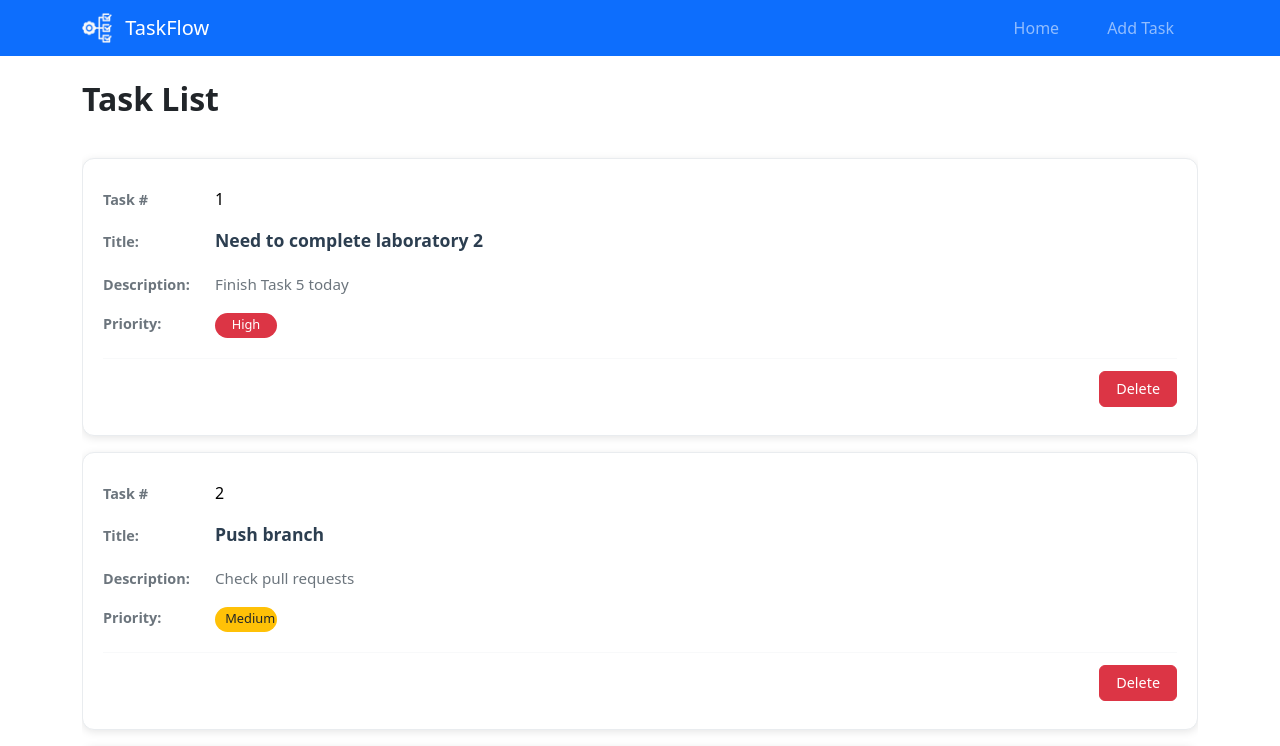
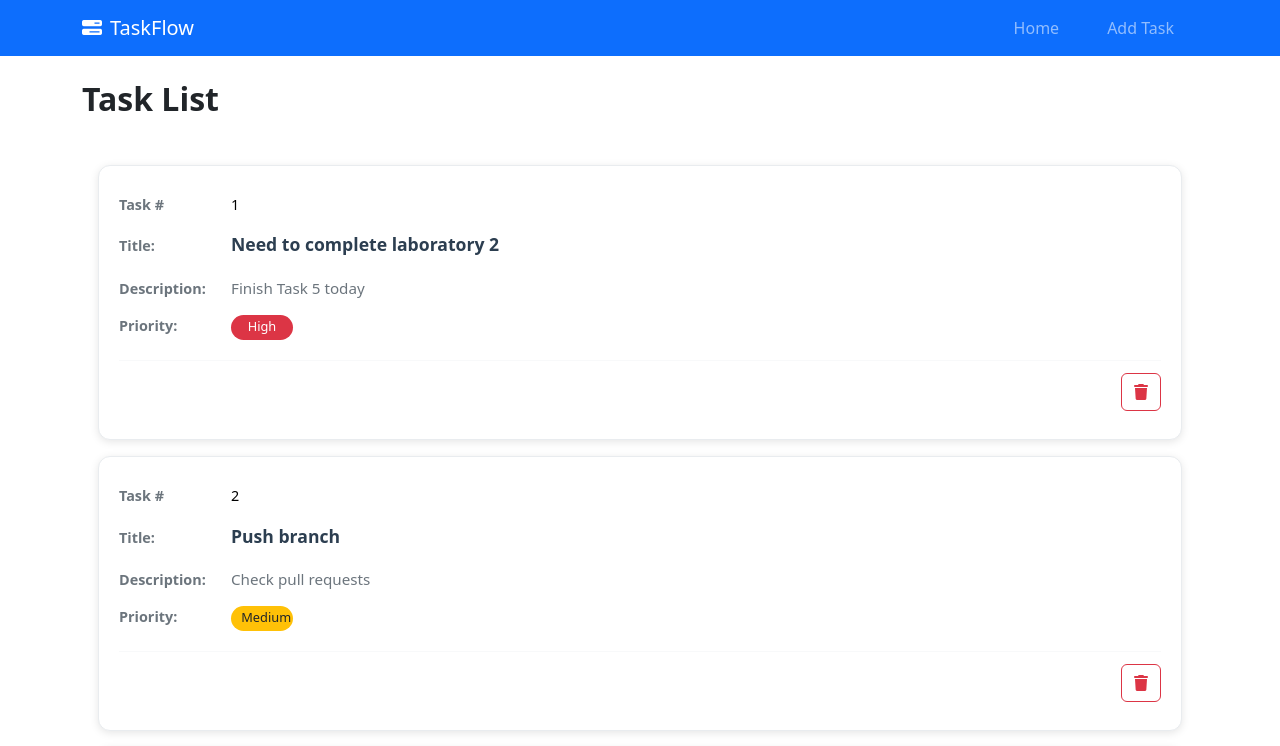
Before and after one commit to pugarioo/TaskFlow, a React (Create React App) app: page / in a window 1280 px wide. Shown: the top 746 px of the page. Built offline with nearby package versions, Linux system fonts and the light colour scheme.

Commit message:
change delete button and add delete animation

```diff
--- a/public/index.html
+++ b/public/index.html
@@ -5,6 +5,7 @@
     <link rel="icon" href="%PUBLIC_URL%/favicon.ico" />
     <meta name="viewport" content="width=device-width, initial-scale=1" />
     <meta name="theme-color" content="#000000" />
+    <script src="https://kit.fontawesome.com/31e62592db.js" crossorigin="anonymous"></script>
     <meta name="description" content="Docker React App" />
     <title>TaskFlow</title>
   </head>
--- a/src/App.css
+++ b/src/App.css
@@ -52,6 +52,11 @@ li {
   transform: translateY(-5px);
 }
 
+.fade-out {
+  opacity: 0;
+  transition: opacity 0.5s ease-out;
+}
+
 h2 {
   color: #003366;
   font-weight: 600;
@@ -71,9 +76,6 @@ h2 {
   border-spacing: 0 16px;
 }
 
-.modern-card-table thead {
-  display: none; /* Hide the header for a cleaner card look */
-}
 
 .modern-card-table tbody tr {
   display: block;
@@ -192,7 +194,7 @@ h2 {
 }
 
 /* Delete button improvements */
-.modern-card-table .delete-btn {
+.modern-card-table {
   border-radius: 6px;
   font-weight: 500;
   padding: 0.4rem 1rem;
@@ -211,16 +213,6 @@ h2 {
   max-width: 900px;
 }
 
-.btn-danger {
-  background-color: #dc3545;
-  border: none;
-  transition: background-color 0.3s ease;
-}
-
-.btn-danger:hover {
-  background-color: #b52a36;
-}
-
 form {
   min-height: 75%;
 }
--- a/src/App.js
+++ b/src/App.js
@@ -1,4 +1,4 @@
-import React, { useEffect, useState } from 'react';
+import React, { use, useEffect, useState } from 'react';
 import { BrowserRouter as Router, Routes, Route, Link } from 'react-router-dom';
 import Container from 'react-bootstrap/Container';
 import './App.css';
@@ -10,15 +10,15 @@ import TaskListView from './components/TaskListView';
 import AddTaskView from './components/AddTaskView';
 
 function App() {
-  // ✅ Global task state (Task 3 responsibility)
   const [tasks, setTasks] = useState([
     { id: 1, title: "Need to complete laboratory 2", description: "Finish Task 5 today", priority: "High" },
     { id: 2, title: "Push branch", description: "Check pull requests", priority: "Medium" },
     { id: 3, title: "House chores", description: "Clean the house", priority: "Low" },
     { id: 4, title: "Update personal website", description: "Add new portfolio project and fix broken links.", priority: "High" },
     { id: 5, title: "Grocery Shopping", description: "Buy vegetables, chicken, and bread.", priority: "Low" },
-]);
+  ]);
 
+  const [lastdeleted, setLastDeleted] = useState(null);
 
   const addTask = (taskDetails) => {
     const newTask = {
@@ -29,8 +29,29 @@ function App() {
   };
 
   const deleteTask = (taskId) => {
-    setTasks(tasks.filter(task => task.id !== taskId));
+    setTasks(tasks.map(task =>
+      task.id === taskId ? { ...task, deleting: true } : task
+    ));
   };
+
+  useEffect(() => {
+    const timer = setTimeout(() => {
+      setTasks(prevTasks => prevTasks.filter(task => !task.deleting));
+    }, 500); // Animation duration
+
+    return () => clearTimeout(timer);
+  }, [tasks]);
+
+  useEffect(() => {
+    if (lastdeleted) {
+      const timer = setTimeout(() => {
+        setLastDeleted(null);
+      }, 5000); // Clear last deleted after 5 seconds
+    }
+  }, [lastdeleted]);
+
+
+
 
 
   return (
@@ -39,14 +60,8 @@ function App() {
         <Navbar bg="primary" data-bs-theme="dark" expand="lg" fixed="top" className="rounded-0">
           <Container className="d-flex justify-content-around align-items-center">
             <Navbar.Brand>
-              <img
-                alt=""
-                src={logo}
-                width="30"
-                height="30"
-                className="d-inline-block align-top me-2"
-              />{' '}
-              TaskFlow
+              <i class="fa-solid fa-bars-progress me-2"></i>
+                TaskFlow
             </Navbar.Brand>
             <Navbar.Toggle aria-controls="basic-navbar-nav" />
             <Navbar.Collapse id="basic-navbar-nav">
--- a/src/components/TaskListView.js
+++ b/src/components/TaskListView.js
@@ -13,7 +13,7 @@ function TaskListView({ tasks, deleteTask }) {
           <tbody>
             {tasks.length > 0 ? (
               tasks.map((task, index) => (
-                <tr key={task.id} className="task-card">
+                <tr key={task.id} className={`task-card ${task.deleting ? 'fade-out' : ''}`}>
                   <td data-label="Task #">{index + 1}</td>
                   <td data-label="Title">{task.title}</td>
                   <td data-label="Description">{task.description}</td>
@@ -32,12 +32,9 @@ function TaskListView({ tasks, deleteTask }) {
                   </td>
                   <td data-label="Action">
                     <Button
-                      variant="danger"
-                      size="sm"
+                      variant="outline-danger"
                       onClick={() => deleteTask(task.id)}
-                      className="delete-btn"
-                    >
-                      Delete
+                    ><i class="fa-solid fa-trash"></i>
                     </Button>
                   </td>
                 </tr>
```
